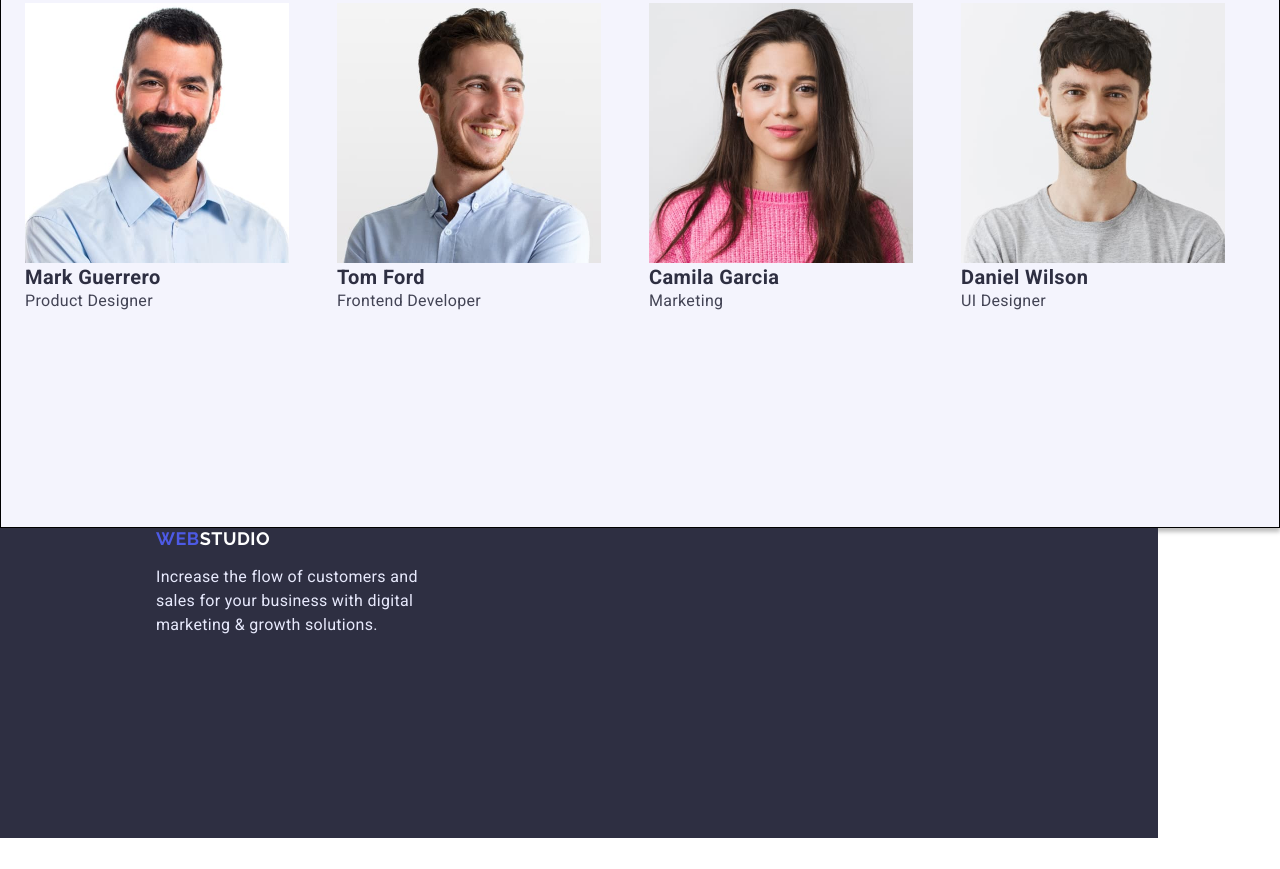
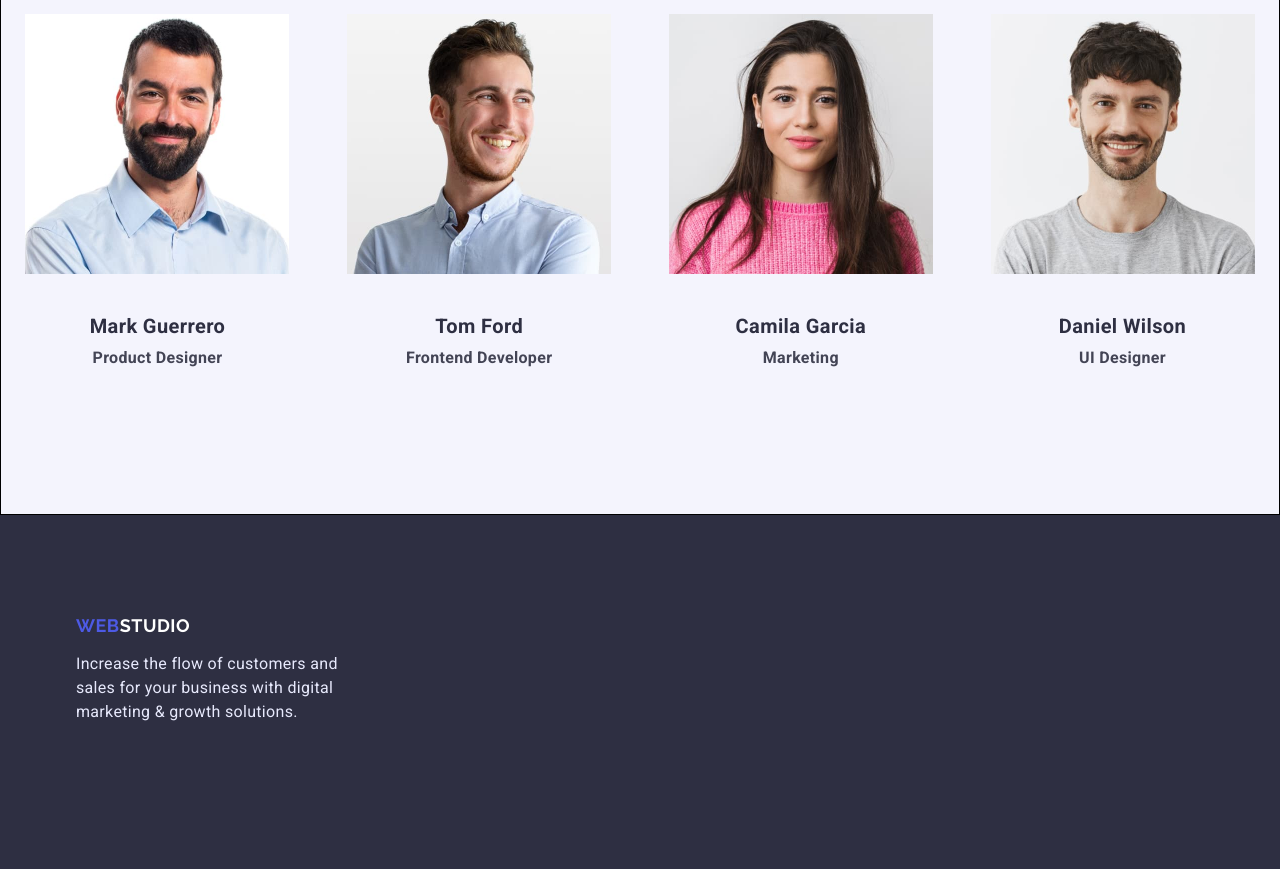
Before and after one commit to ishcenko/goit-markup-hw-03, a plain HTML site: page index.html in a window 1280 px wide. Shown: the part 1928-2797 px from the top of the page. Drawn offline with Linux system fonts and the light colour scheme.

Commit message:
стилізація  index.html

```diff
--- a/css/style.css
+++ b/css/style.css
@@ -113,16 +113,6 @@ ul {
     letter-spacing: 0.02em;
     color: var(--text);
 }
-.nav-mail {
-    /* width: 153px; */
-    /* height: 24px; */
-    /* margin-right: 40px; */
-}
-.nav-tel {
-    /* width: 151px; */
-    /* height: 24px; */
-    /* margin-right: 100px; */
-}
 .nav-mail:hover,
 .nav-mail:focus {
     color: var(--primary-brand);
@@ -135,12 +125,8 @@ ul {
 .section-title {
     height: 603px;
     background-color: var(--dark);
-
-    /* padding-left: 474px; */
-
 }
 .main-section {
-    /* display: flex; */
     text-align: center;
 }
 .title {
@@ -193,28 +179,20 @@ ul {
 }
 .section-heading {
     display: flex;
-    /* align-items: center; */
     justify-content: space-between;
     padding-top: 120px;
     margin: 0 auto;
 }
 .heading-items {
     display: flex;
-    /* align-items: center; */
     justify-content: space-between;
-    /* width: 264px; */
 
 }
 .heading-item {
     width: 264;
     margin-right: 24px;
-    /* display: flex; */
-    /* align-items: center; */
-    /* justify-content: space-between; */
-
 }
 .heading {
-    /* display: flex; */
     font-weight: 600;
     font-size: 20px;
     line-height: 1.2;
@@ -236,15 +214,12 @@ ul {
 .subject-list {
     display: flex;
     align-items: center;
-    /* justify-content: space-between; */
 }
 .subject-img {
     margin: 24px;
 
 }
 .subject {
-    /* margin: 0 auto; */
-    /* display: flex; */
     text-align: center;
     font-weight: 600;
     font-size: 36px;
@@ -252,7 +227,8 @@ ul {
     letter-spacing: 0.02em;
     text-transform: capitalize;
     color: var(--dark);
-    padding-bottom: 72px;}
+    padding-bottom: 72px;
+}
 .section-our {
     background: #F4F4FD;
     border: 1px solid #000000;
@@ -270,20 +246,11 @@ ul {
     letter-spacing: 0.02em;
     text-transform: capitalize;
     color: var(--dark);
-    padding-bottom: 72px;
 }
-/* .subject-list {
-    display: flex;
-} */
 .subject-img {
     margin-right: 24px;
-    /* display: flex; */
+    display: inline-block;
 }
-.card-our {
-    width: 264px;
-    height: 380px;
-}
-/* main portfolio */
 .btn-portfolio {
     font-weight: 600;
     font-size: 16px;
@@ -301,12 +268,14 @@ ul {
     line-height: 1.2;
     letter-spacing: 0.02em;
     color: var(--dark);
+    padding-top: 32px;
 }
 .text-item {
     font-size: 16px;
     line-height: 1.5;
     letter-spacing: 0.02em;
     color: var(--text);
+    padding-top: 8px;
 
 }
 .btn-portfolio:hover {
@@ -322,18 +291,10 @@ ul {
 /* footer */
 .footer {
     background: var(--dark);
-    width: 1158px;
     height: 310px;
-    margin-bottom: 100px;
+    padding-top: 100px;
 }
-.ftr-text {
-    width: 264px;
-    height: 110px;
-    margin-left: 156px;
-}
-/* .ftr-link {
 
-} */
 .footer-web {
     font-family: 'Raleway';
     font-weight: 700;
@@ -357,5 +318,7 @@ ul {
     line-height: 24px;
     letter-spacing: 0.02em;
     color: var(--accent);
-    margin-top: 16px;
+    padding-top: 16px;
+    width: 264px;
+    height: 72px;
 }
--- a/index.html
+++ b/index.html
@@ -6,9 +6,9 @@
     <meta http-equiv="X-UA-Compatible" content="IE=edge">
     <meta name="viewport" content="width=device-width, initial-scale=1.0">
     <title>WebStudio</title>
-    <link rel="stylesheet" href="./css/style.css">
-    <link rel="stylesheet" href="./css/modern-normalize.css">
-    <link rel="preconnect" href="https://fonts.googleapis.com"><link rel="preconnect" href="https://fonts.gstatic.com" crossorigin><link href="https://fonts.googleapis.com/css2?family=Raleway:wght@700&family=Roboto:wght@400;500;700;900&display=swap" rel="stylesheet">
+        <link rel="stylesheet" href="./css/modern-normalize.css">
+        <link rel="stylesheet" href="./css/style.css">
+        <link rel="preconnect" href="https://fonts.googleapis.com"><link rel="preconnect" href="https://fonts.gstatic.com" crossorigin><link href="https://fonts.googleapis.com/css2?family=Raleway:wght@700&family=Roboto:wght@400;500;700;900&display=swap" rel="stylesheet">
 </head>
 <body>
     <!-- шапка сайту -->
@@ -80,24 +80,24 @@
         <section class="section-our">
             <div class="conteiner conteiner-our">
                 <h2 class="subject-our">Our Team</h2>
-            <ul class="subject-list">
+            <ul class="subject-our">
                 <li class="subject-img card-our">
-                    <img src="./images/mark-guerrero.jpg" alt="Mark Guerrero" width="264">
+                    <img class="img-item" src="./images/mark-guerrero.jpg" alt="Mark Guerrero" width="264">
                     <h3 class="item">Mark Guerrero</h3>
                     <p class="text-item">Product Designer</p>
                 </li>
                 <li class="subject-img card-our">
-                    <img src="./images/tom-ford.jpg" alt="Tom Ford" width="264">
+                    <img class="img-item" src="./images/tom-ford.jpg" alt="Tom Ford" width="264">
                     <h3 class="item">Tom Ford</h3>
                     <p class="text-item">Frontend Developer</p>
                 </li>
                 <li class="subject-img card-our">
-                    <img src="./images/camila-garcia.jpg" alt="Camila Garcia" width="264">
+                    <img class="img-item" src="./images/camila-garcia.jpg" alt="Camila Garcia" width="264">
                     <h3 class="item">Camila Garcia</h3>
                     <p class="text-item">Marketing</p>
                 </li>
                 <li class="subject-img card-our">
-                    <img src="./images/daniel-wilson.jpg" alt="Daniel Wilson" width="264">
+                    <img class="img-item" src="./images/daniel-wilson.jpg" alt="Daniel Wilson" width="264">
                     <h3 class="item">Daniel Wilson</h3>
                     <p class="text-item">UI Designer</p>
                 </li>
@@ -108,7 +108,7 @@
             </main>
     <!-- підвал -->
     <footer class="footer">
-        <div class="ftr-text">
+        <div class="container">
         <a class="ftr-link" href="#"> <span class="footer-web">Web</span><span class="footer-studio">Studio</span> </a>
         <p class="footer-txt">Increase the flow of customers and sales for your business with digital marketing & growth solutions.</p>
     </footer>
```
